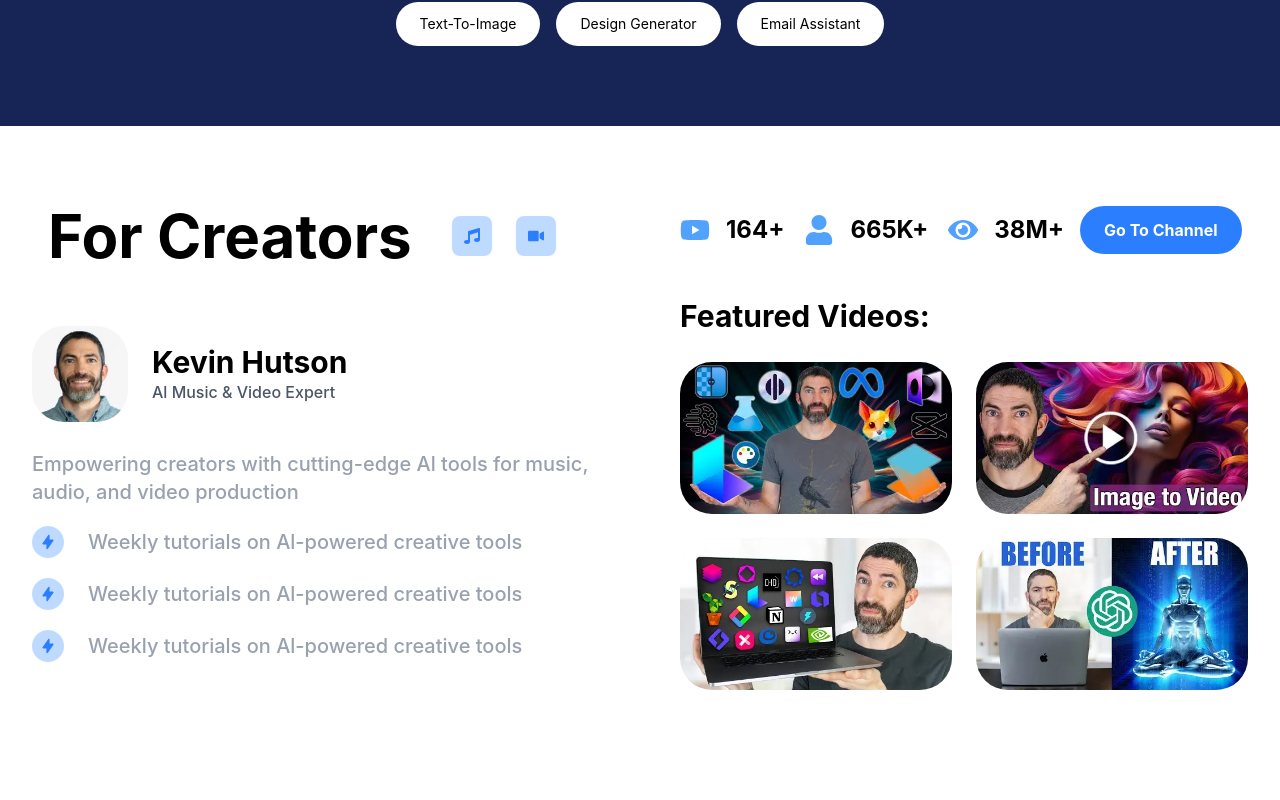
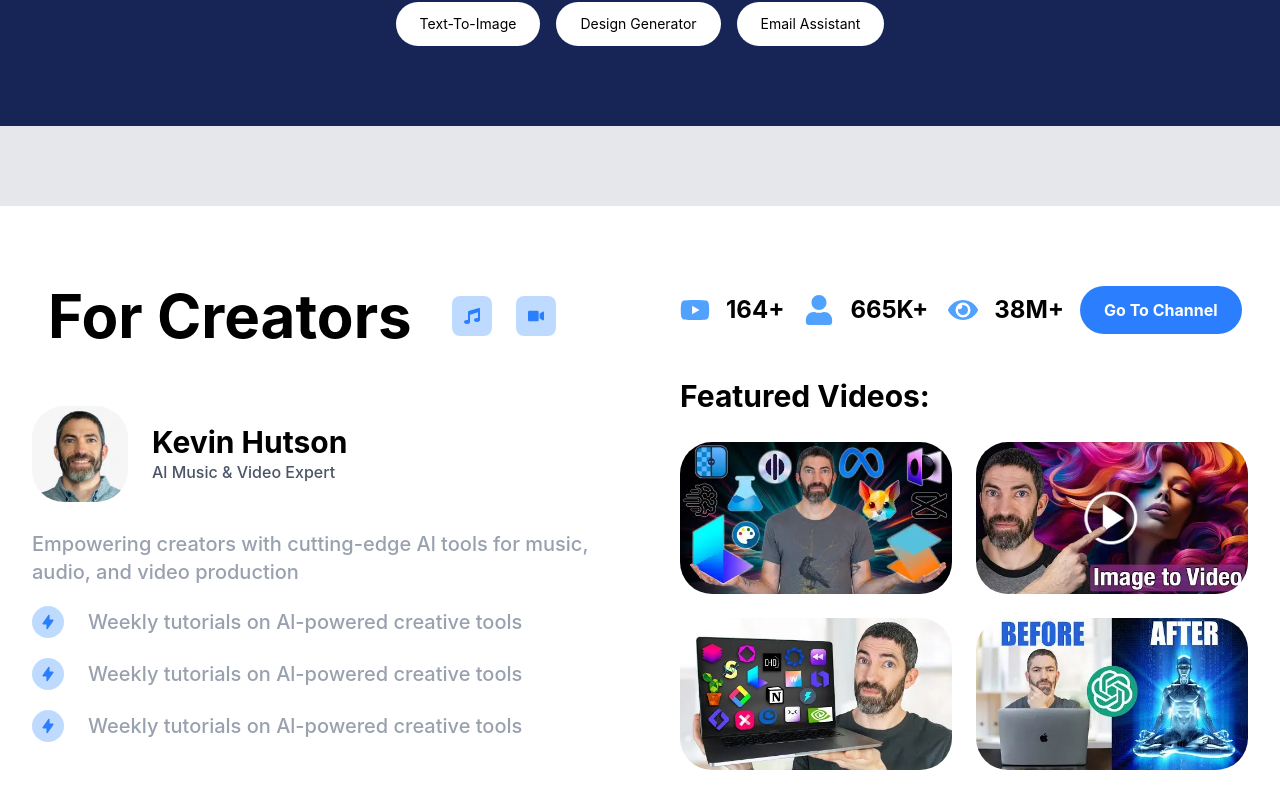
Before and after one commit to ADEDANCE/futurepedia-clone, a React (Vite) app: page / in a window 1280 px wide. Shown: the part 1640-2440 px from the top of the page. Built offline with nearby package versions, Linux system fonts and the light colour scheme.

Commit message:
feat(Add margin top)

```diff
--- a/src/sections/For_creator.jsx
+++ b/src/sections/For_creator.jsx
@@ -19,7 +19,7 @@
 
 const For_creator = () => {
   return (
-    <section className="py-20 bg-white">
+    <section className="py-20 bg-white mt-20">
       <div className=" max-w-7xl mx-auto px-4">
         <div className=" grid grid-cols-1 lg:grid-cols-2 items-start  lg:gap-20">
           <div className=" pl-8">
```
